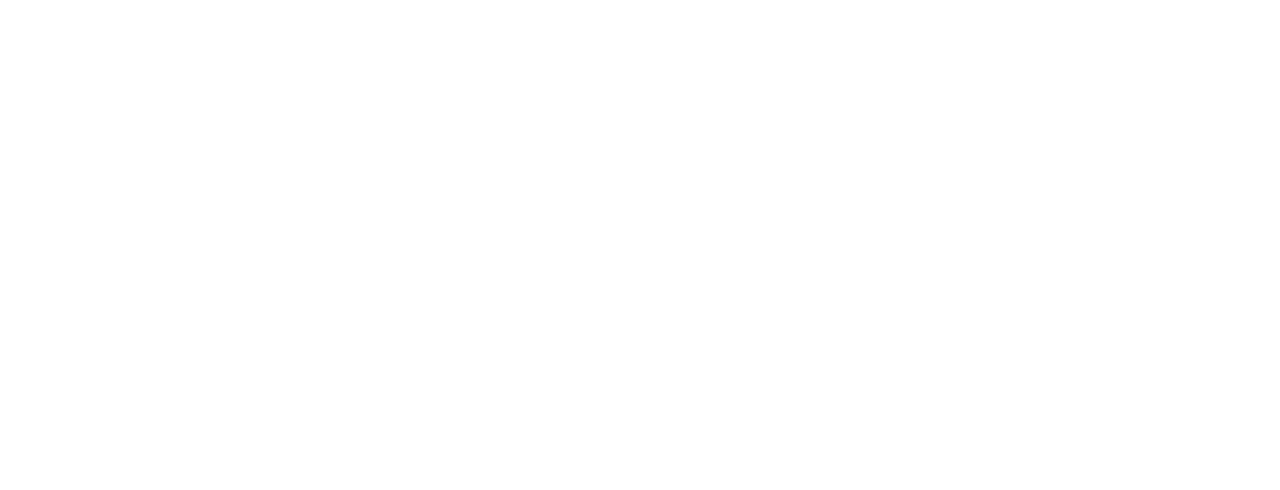
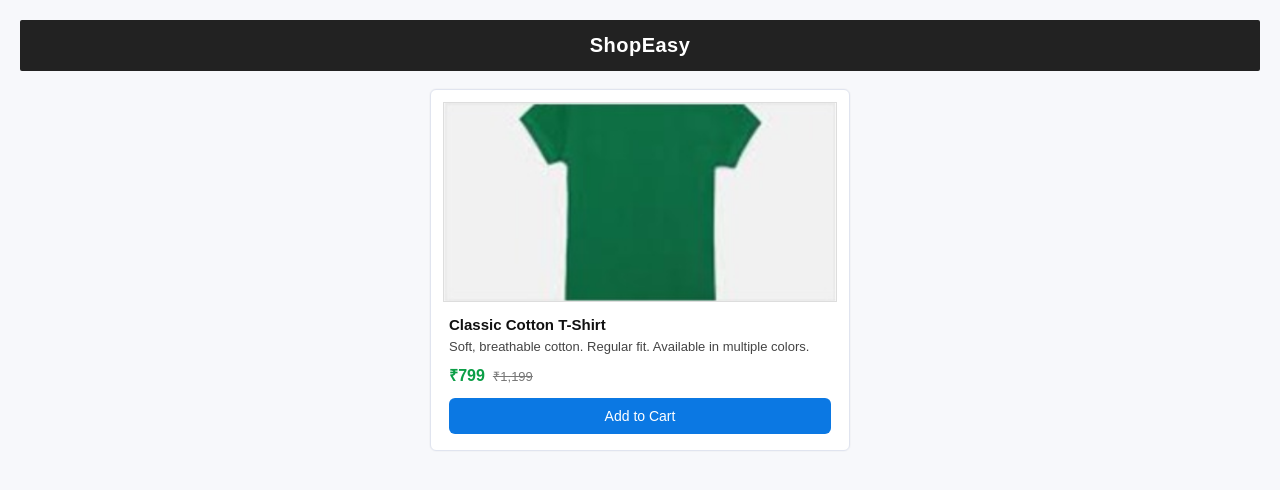
Before and after one commit to iSHIVAMPANDEY/WEB-DEVELOPMENT, a plain HTML site: page Experiment 6/E-Commerce.html in a window 1280 px wide. Drawn offline with Linux system fonts and the light colour scheme.

Commit message:
Experiment 6

```diff
--- a/Experiment 6/E-Commerce.html
+++ b/Experiment 6/E-Commerce.html
@@ -1,11 +1,31 @@
-<!DOCTYPE html>
+<!doctype html>
 <html lang="en">
 <head>
-    <meta charset="UTF-8">
-    <meta name="viewport" content="width=\, initial-scale=1.0">
-    <title>E-Commerce Product Page</title>
+  <meta charset="utf-8" />
+  <meta name="viewport" content="width=device-width,initial-scale=1" />
+  <title>Product Page - Simple</title>
+  <link rel="stylesheet" href="style.css" />
 </head>
 <body>
-    <header></header>
+  <header class="site-header">
+    <h1>ShopEasy</h1>
+  </header>
+
+  <main class="container">
+    <section class="product-card">
+      <img class="product-image" src="t shirt img.png" alt="Product">
+      <div class="product-body">
+        <h2 class="product-title">Classic Cotton T-Shirt</h2>
+        <p class="product-desc">Soft, breathable cotton. Regular fit. Available in multiple colors.</p>
+
+        <div class="price-row">
+          <span class="price">₹799</span>
+          <span class="old-price">₹1,199</span>
+        </div>
+
+        <button class="add-cart">Add to Cart</button>
+      </div>
+    </section>
+  </main>
 </body>
 </html>
--- /dev/null
+++ b/Experiment 6/style.css
@@ -0,0 +1,87 @@
+* { box-sizing: border-box; margin: 0; padding: 0; }
+body {
+  background: #f7f8fb;
+  color: #111;
+  font-family: Arial, sans-serif;
+  padding: 20px;
+}
+
+
+.site-header {
+  background: #222;
+  color: #fff;
+  padding: 14px 10px;
+  text-align: center;
+  margin-bottom: 18px;
+  border-radius: 2px;
+}
+.site-header h1 {
+  font-size: 20px;
+  letter-spacing: .5px;
+}
+
+
+.container {
+  max-width: 420px;
+  margin: 0 auto;
+}
+
+.product-card {
+  background: #fff;
+  border: 1px solid #e0e4ef;
+  padding: 12px;
+  width: 100%;
+  height: auto;
+  border-radius: 6px;
+  box-shadow: 0 0 0 1px rgba(0,0,0,0.02);
+}
+
+.product-image {
+  width: 100%;
+  height: 200px;
+  object-fit: cover;
+  display: block;
+  margin-bottom: 10px;
+  border: 1px solid #ddd;
+}
+
+
+.product-body { padding: 4px 6px; }
+.product-title {
+  font-size: 15px;
+  margin-bottom: 6px;
+}
+.product-desc {
+  font-size: 13px;
+  color: #444;
+  margin-bottom: 10px;
+}
+
+.price-row {
+  display: flex;
+  align-items: baseline;
+  gap: 8px;
+  margin-bottom: 12px;
+}
+.price {
+  color: #0b9e46;
+  font-weight: 700;
+}
+.old-price {
+  color: #777;
+  text-decoration: line-through;
+  font-size: 13px;
+}
+
+
+.add-cart {
+  width: 100%;
+  padding: 10px 14px;
+  border: none;
+  background: #0b78e3;
+  color: #fff;
+  border-radius: 6px;
+  font-size: 14px;
+  cursor: pointer;
+}
+.add-cart:active { transform: translateY(1px); }
```
Also changed, not shown: Experiment 6/t shirt image.jpg (added), Experiment 6/t shirt img.png (added).
